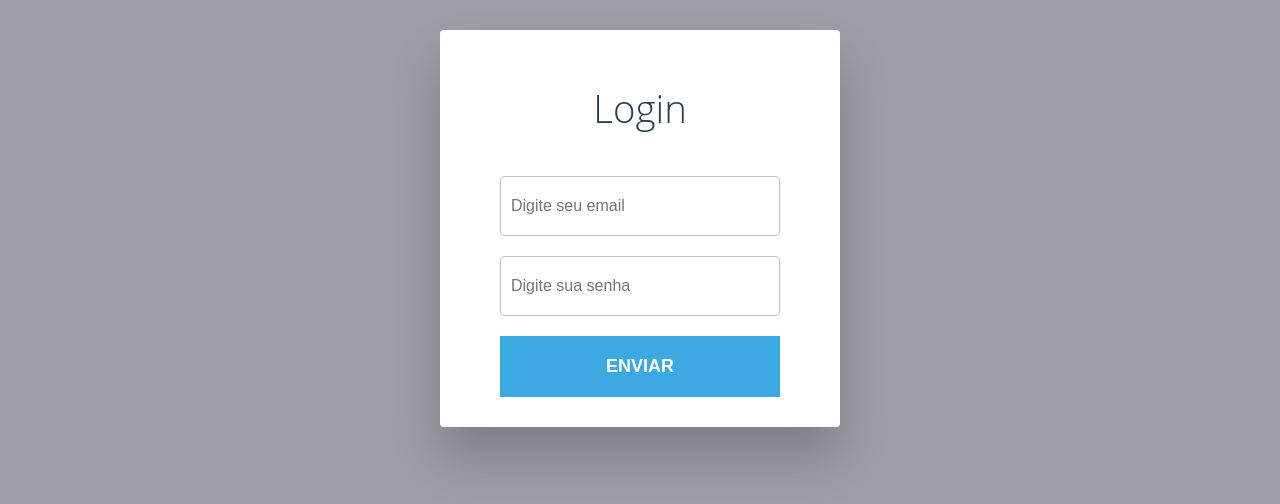
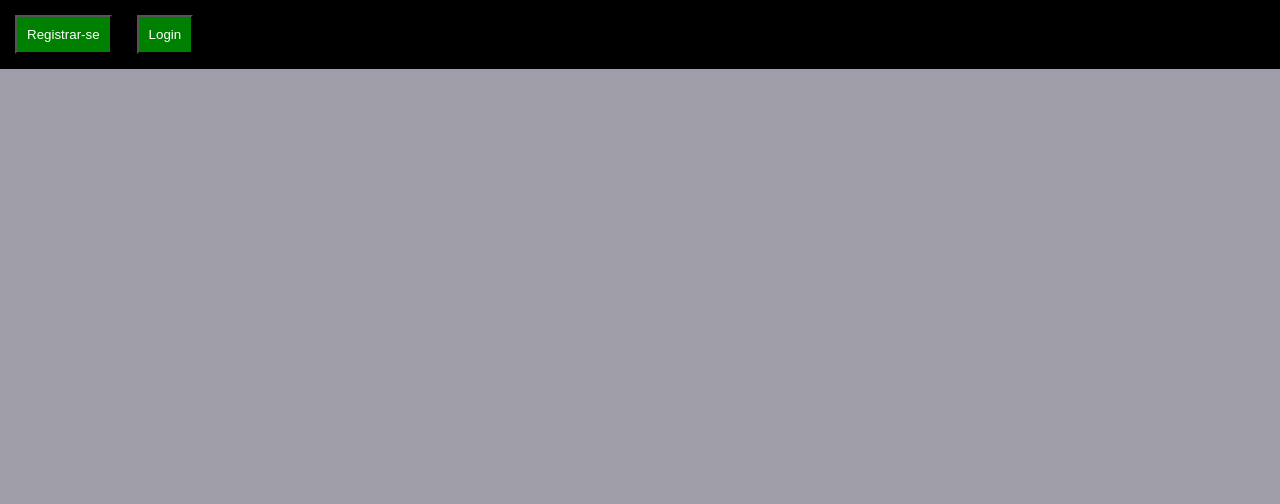
Before and after one commit to EduDD125/login_page_project, a React (Create React App) app in the folder frontend/login_page_project/: page / in a window 1280 px wide. Shown: the top 504 px of the page. Built offline with nearby package versions, Linux system fonts and the light colour scheme.

Commit message:
feat[App, login, register components]: now is possible to change witch component is showed with clicks in buttons on a navbar

```diff
--- a/frontend/login_page_project/src/App.css
+++ b/frontend/login_page_project/src/App.css
@@ -1,3 +1,8 @@
+.page-container {
+  display: flex;
+  flex-direction: row;
+}
+
 body {
   background-color: #9f9da7;
   font-size: 1.6rem;
@@ -30,7 +35,7 @@ a:active:hover {
   transition: all 0.2s ease;
 }
 
-.login-form-wrap {
+.form-wrap {
   background-color: #fff;
   width: 70%;
   max-width: 400px;
@@ -41,7 +46,7 @@ a:active:hover {
   box-shadow: 0px 30px 50px 0px rgba(0, 0, 0, 0.2);
 }
 
-.login-form {
+.form {
   padding: 0 60px;
 }
 
@@ -76,7 +81,7 @@ input[type="email"]:focus {
   border-color: #3ca9e2;
 }
 
-.btn-login {
+.btn-submitting {
   border: none;
   display: block;
   background-color: #3ca9e2;
@@ -96,7 +101,7 @@ input[type="email"]:focus {
   width: 100%;
   padding: 20px;
 }
-.btn-login:hover {
+.btn-submitting:hover {
   background-color: #329dd5;
   -webkit-transition: all 0.2s ease;
   transition: all 0.2s ease;
--- a/frontend/login_page_project/src/App.js
+++ b/frontend/login_page_project/src/App.js
@@ -1,9 +1,36 @@
 import './App.css';
-import Login from './Components/loginPage/login';
+import { useState } from 'react';
+import Login from './Components/login/login';
+import Navbar from './Components/navbar/navbar'
+import Registration from './Components/register/register';
+
+
 
 function App() {
+  const [selectedOption, setSelectedOption] = useState(null);
+  const [loggedIn, setLoggedIn] = useState(false);
+  const [userData, setUserData] = useState(null);
+
+
+  console.log("selection option: ", selectedOption);
+  console.log(loggedIn);
   return (
-    <Login/>
+    <>
+      <Navbar setSelectedOption={setSelectedOption}/>
+      <div className='page-container'>
+
+      {loggedIn ?
+        <>Bem vindo, {userData.name}</>
+      :
+        <>
+          <Registration selectedOption={selectedOption}/>
+          <Login selectedOption={selectedOption} setLoggedIn={setLoggedIn}/>
+        </>
+      }
+
+
+      </div>
+    </>
   );
 }
 
--- a/frontend/login_page_project/src/Components/loginPage/login.js
+++ b/frontend/login_page_project/src/Components/login/login.js
@@ -1,7 +1,7 @@
 import { useState } from "react";
 import useSendLoginData from "../../hooks/sendData/useSendLoginData";
 
-export default function Login() {
+export default function Login({selectedOption, setLoggedIn, setUserData}) {
     const [email, setEmail] = useState();
     const [password, setPassword] = useState();
     const {sendLogin} = useSendLoginData();
@@ -10,19 +10,23 @@ export default function Login() {
         e.preventDefault()
         const response = sendLogin(email,password);
         console.log(response);
+        if (response.status == 200) {
+            setLoggedIn(true);
+            setUserData(response.config.data)
+        };
     }
 
     return(
-        <div className="App">
+        <div className="App" hidden={selectedOption =='login' ? false : true}>
             <header className="App-header">
-                <div className="login-form-wrap">
+                <div className="form-wrap">
                     <h2>Login</h2>
-                    <form className="login-form">
+                    <form className="form">
                         <input type="email" name="email" placeholder="Digite seu email"
                         onChange={(e) => setEmail(e.target.value)} required></input>
                         <input type="password" name="password" placeholder="Digite sua senha"
                         onChange={(e) => {setPassword(e.target.value)}} required></input>
-                        <button type="submit" className="btn-login"
+                        <button type="submit" className="btn-submitting"
                         onClick={(e) => HandleSubmition(e)} >Enviar</button>
                     </form>
                 </div>
--- /dev/null
+++ b/frontend/login_page_project/src/Components/navbar/navbar.css
@@ -0,0 +1,14 @@
+.navbar-container {
+    display: flex;
+    flex-direction: row;
+    gap: 2%;
+    padding: 15px;
+    background-color: black;
+}
+
+.navbar-button {
+    background-color: green;
+    color: white;
+    size: 16px;
+    padding: 10px;
+}
--- /dev/null
+++ b/frontend/login_page_project/src/Components/navbar/navbar.js
@@ -0,0 +1,10 @@
+import './navbar.css'
+
+export default function Navbar({setSelectedOption}) {
+    return(
+        <div className="navbar-container">
+            <button className="navbar-button" onClick={() => setSelectedOption("registration")}>Registrar-se</button>
+            <button className="navbar-button" onClick={() => setSelectedOption("login")}>Login</button>
+        </div>
+    );
+}
--- /dev/null
+++ b/frontend/login_page_project/src/Components/register/register.js
@@ -0,0 +1,37 @@
+import { useState } from "react";
+import useSendRegitrationData from "../../hooks/sendData/useSendRegitrationData";
+
+export default function Registration({selectedOption}) {
+    const [name, setName] = useState();
+    const [email, setEmail] = useState();
+    const [password, setPassword] = useState();
+    const {sendRegitration} = useSendRegitrationData();
+
+    function HandleSubmition(e) {
+        e.preventDefault()
+        console.log(name + " " + email  + " " + password);
+        const response = sendRegitration(name,email,password);
+        console.log("Response data of registration");
+        console.log(response);
+    }
+
+    return(
+        <div className="App" hidden={selectedOption =='registration' ? false : true}>
+            <header className="App-header">
+                <div className="form-wrap">
+                    <h2>Cadastro</h2>
+                    <form className="form">
+                        <input type="name" name="name" placeholder="Digite seu nome..."
+                        onChange={(e) => setName(e.target.value)} required></input>
+                        <input type="email" name="email" placeholder="Digite seu email..."
+                        onChange={(e) => setEmail(e.target.value)} required></input>
+                        <input type="password" name="password" placeholder="Digite sua senha..."
+                        onChange={(e) => {setPassword(e.target.value)}} required></input>
+                        <button type="submit" className="btn-submitting"
+                        onClick={(e) => HandleSubmition(e)} >Enviar</button>
+                    </form>
+                </div>
+            </header>
+        </div>
+    );
+}
--- a/frontend/login_page_project/src/hooks/sendData/useSendLoginData.js
+++ b/frontend/login_page_project/src/hooks/sendData/useSendLoginData.js
@@ -10,12 +10,12 @@ export default function useSendLoginData() {
             password: password
         })
         .then(response => {
-            console.log("User data sended sucessfully:", response.data);
+            console.log("User data sended sucessfully:", response);
             return response;
         })
         .catch(error => {
-            console.log(email + "  " + password)
             console.log("There was a error sending user data:", error);
+            throw error;
         })
     };
 
--- /dev/null
+++ b/frontend/login_page_project/src/hooks/sendData/useSendRegitrationData.js
@@ -0,0 +1,24 @@
+import { apliClient } from "../../axios/apiClient";
+
+export default function useSendRegitrationData() {
+
+    function sendRegitration(name, email, password) {
+
+        apliClient.post('/create', {
+            name: name,
+            email: email,
+            password: password
+        })
+        .then(response => {
+            console.log("User data sended sucessfully:",response);
+            return response;
+        })
+        .catch(error =>{
+            console.log(name + " " + email + " " + password);
+            console.log("There was a error sending user data:", error.response);
+            throw error;
+        })
+    }
+
+    return {sendRegitration};
+}
```
